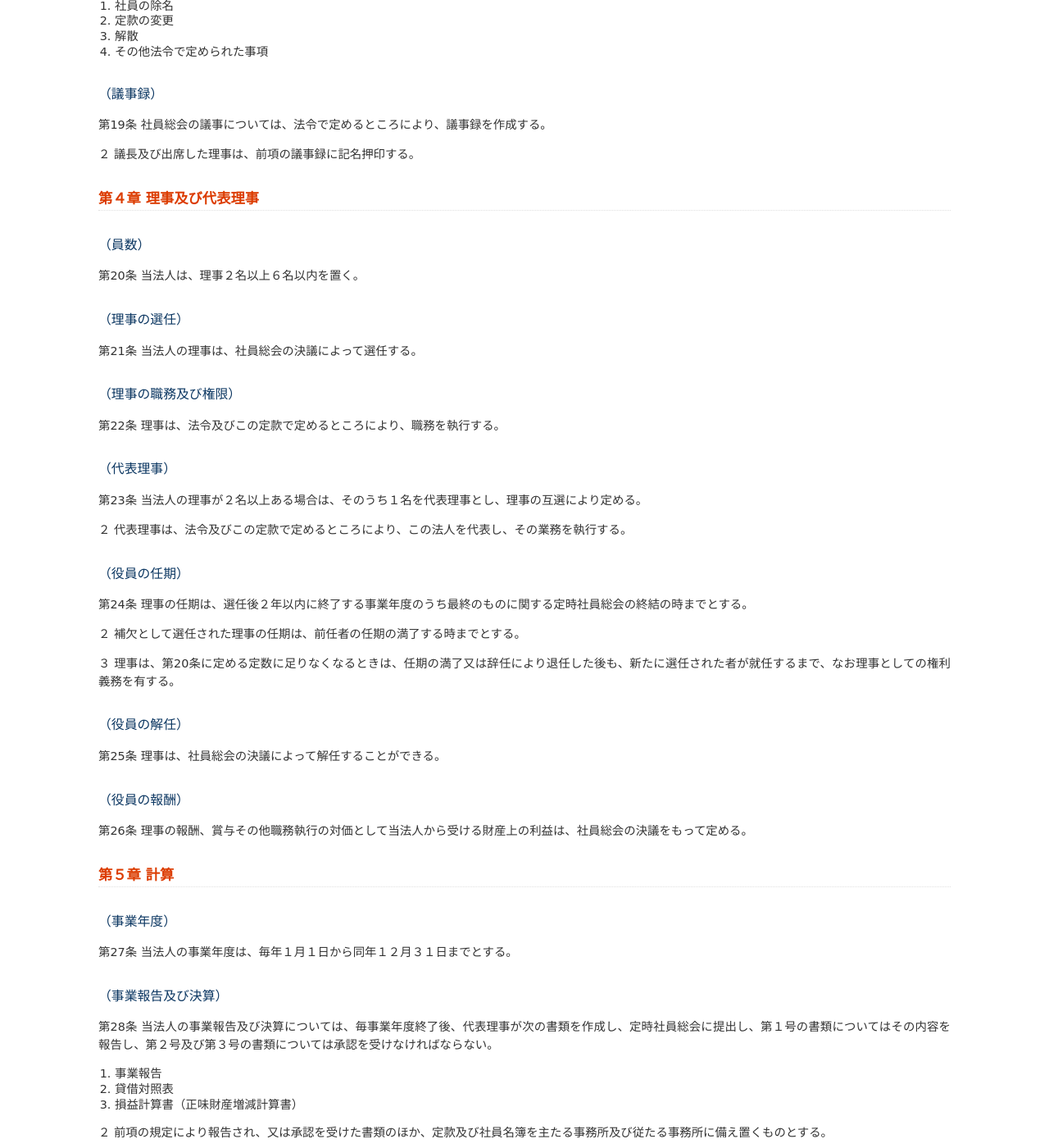
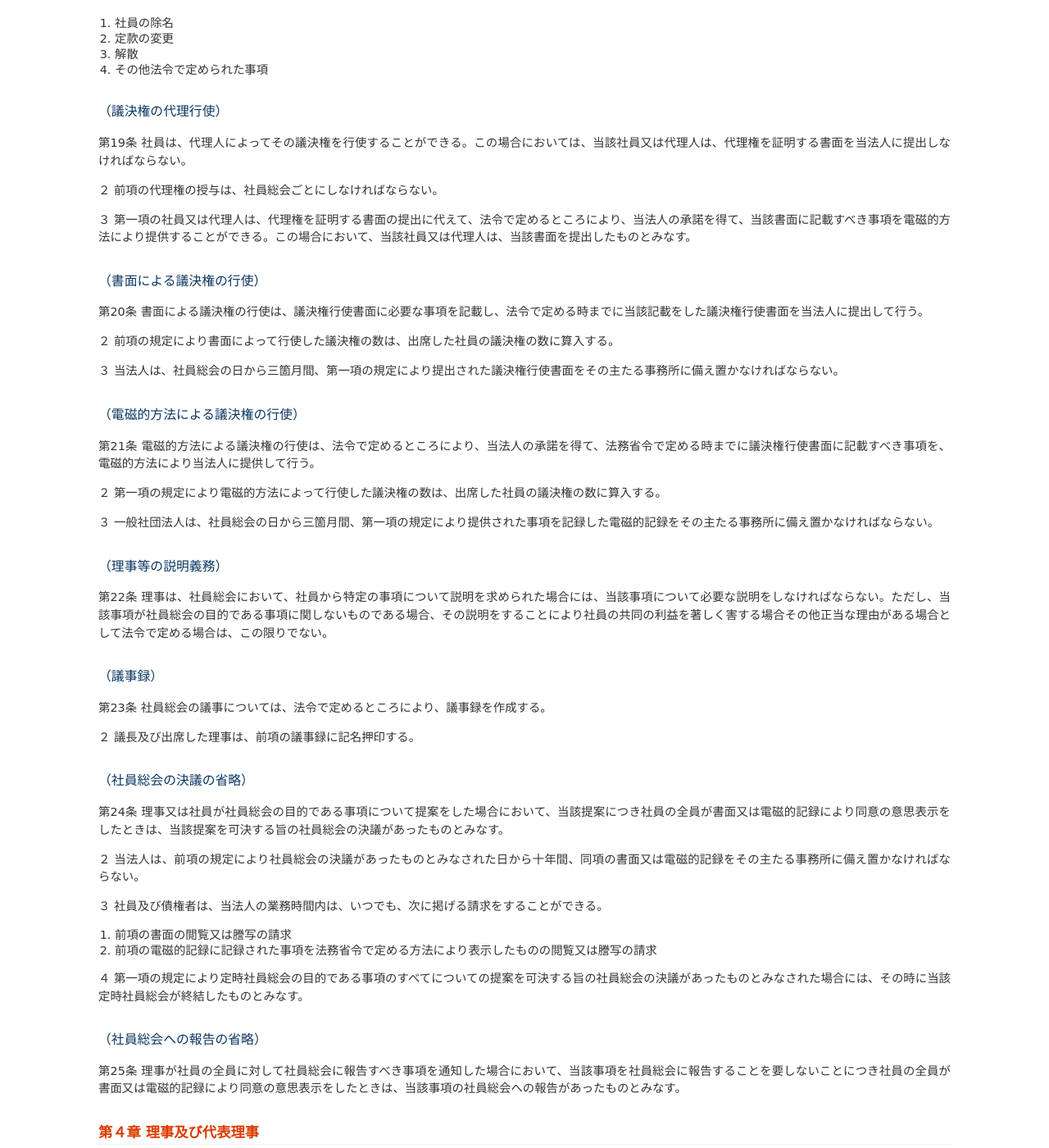
Before and after one commit to pyconjp/www.pycon.jp, a Sphinx documentation site: the page built from source/committee/contract.rst, in a window 1280 px wide and 1400 px high, scrolled down 2934 px. Shown: the whole window at 82% size. Built offline with Sphinx 7.4.7, drawn with Linux system fonts in a browser that asks for light colours; some of the changed text lies outside the part shown.

Commit message:
ISSHA-2094 定款を更新

```diff
--- a/source/committee/contract.rst
+++ b/source/committee/contract.rst
@@ -1,10 +1,11 @@
-============================
- 一般社団法人 PyCon JP 定款
-============================
+======================================
+ 一般社団法人PyCon JP Association定款
+======================================
 
 - 平成25年3月8日 作成
 - 平成25年3月19日 公証人認証
 - 平成25年3月21日 設立
+- 令和2年2月26日 改訂
 
 .. contents:: 目次
    :depth: 2
@@ -14,7 +15,7 @@
 
 （名称）
 --------
-第１条 当法人は、 **一般社団法人 PyCon JP** と称する。英文名は、 **PyCon JP Committee** と称し、通称名を **#pyconjp** とする。
+第１条 当法人は、 **一般社団法人PyCon JP Association** と称する。英文名は、 **PyCon JP Association** と称する。
 
 （目的）
 --------
@@ -68,8 +69,7 @@
 
 （社員資格の喪失）
 ------------------
-第11条 前2条の場合のほか、社員は、次のいずれかに該当するに至ったときは、その資
-格を喪失する。
+第11条 前2条の場合のほか、社員は、次のいずれかに該当するに至ったときは、その資格を喪失する。
 
 1. 第8条の支払義務を半年以上履行しなかったとき。
 2. 総社員が同意したとき。
@@ -123,59 +123,108 @@
 3. 解散
 4. その他法令で定められた事項
 
+（議決権の代理行使）
+--------------------
+第19条 社員は、代理人によってその議決権を行使することができる。この場合においては、当該社員又は代理人は、代理権を証明する書面を当法人に提出しなければならない。
+
+２ 前項の代理権の授与は、社員総会ごとにしなければならない。
+
+３ 第一項の社員又は代理人は、代理権を証明する書面の提出に代えて、法令で定めるところにより、当法人の承諾を得て、当該書面に記載すべき事項を電磁的方法により提供することができる。この場合において、当該社員又は代理人は、当該書面を提出したものとみなす。
+
+（書面による議決権の行使）
+--------------------------
+第20条 書面による議決権の行使は、議決権行使書面に必要な事項を記載し、法令で定める時までに当該記載をした議決権行使書面を当法人に提出して行う。
+
+２ 前項の規定により書面によって行使した議決権の数は、出席した社員の議決権の数に算入する。
+
+３ 当法人は、社員総会の日から三箇月間、第一項の規定により提出された議決権行使書面をその主たる事務所に備え置かなければならない。
+
+（電磁的方法による議決権の行使）
+--------------------------------
+第21条 電磁的方法による議決権の行使は、法令で定めるところにより、当法人の承諾を得て、法務省令で定める時までに議決権行使書面に記載すべき事項を、電磁的方法により当法人に提供して行う。
+
+２ 第一項の規定により電磁的方法によって行使した議決権の数は、出席した社員の議決権の数に算入する。
+
+３ 一般社団法人は、社員総会の日から三箇月間、第一項の規定により提供された事項を記録した電磁的記録をその主たる事務所に備え置かなければならない。
+
+（理事等の説明義務）
+--------------------
+第22条 理事は、社員総会において、社員から特定の事項について説明を求められた場合には、当該事項について必要な説明をしなければならない。ただし、当該事項が社員総会の目的である事項に関しないものである場合、その説明をすることにより社員の共同の利益を著しく害する場合その他正当な理由がある場合として法令で定める場合は、この限りでない。
+
 （議事録）
 ----------
-第19条 社員総会の議事については、法令で定めるところにより、議事録を作成する。
+第23条 社員総会の議事については、法令で定めるところにより、議事録を作成する。
 
 ２ 議長及び出席した理事は、前項の議事録に記名押印する。
+
+（社員総会の決議の省略）
+------------------------
+第24条 理事又は社員が社員総会の目的である事項について提案をした場合において、当該提案につき社員の全員が書面又は電磁的記録により同意の意思表示をしたときは、当該提案を可決する旨の社員総会の決議があったものとみなす。
+
+２ 当法人は、前項の規定により社員総会の決議があったものとみなされた日から十年間、同項の書面又は電磁的記録をその主たる事務所に備え置かなければならない。
+
+３ 社員及び債権者は、当法人の業務時間内は、いつでも、次に掲げる請求をすることができる。
+
+1. 前項の書面の閲覧又は謄写の請求
+2. 前項の電磁的記録に記録された事項を法務省令で定める方法により表示したものの閲覧又は謄写の請求
+
+４ 第一項の規定により定時社員総会の目的である事項のすべてについての提案を可決する旨の社員総会の決議があったものとみなされた場合には、その時に当該定時社員総会が終結したものとみなす。
+
+（社員総会への報告の省略）
+--------------------------
+第25条 理事が社員の全員に対して社員総会に報告すべき事項を通知した場合において、当該事項を社員総会に報告することを要しないことにつき社員の全員が書面又は電磁的記録により同意の意思表示をしたときは、当該事項の社員総会への報告があったものとみなす。
 
 第４章 理事及び代表理事
 =======================
 
 （員数）
 --------
-第20条 当法人は、理事２名以上６名以内を置く。
+第26条 当法人は、理事２名以上６名以内を置く。
 
 （理事の選任）
 --------------
-第21条 当法人の理事は、社員総会の決議によって選任する。
+第27条 当法人の理事は、社員総会の決議によって選任する。
 
 （理事の職務及び権限）
 ----------------------
-第22条 理事は、法令及びこの定款で定めるところにより、職務を執行する。
+第28条 理事は、法令及びこの定款で定めるところにより、職務を執行する。
 
 （代表理事）
 ------------
-第23条 当法人の理事が２名以上ある場合は、そのうち１名を代表理事とし、理事の互選により定める。
+第29条 当法人の理事が２名以上ある場合は、そのうち１名を代表理事とし、理事の互選により定める。
 
 ２ 代表理事は、法令及びこの定款で定めるところにより、この法人を代表し、その業務を執行する。
 
 （役員の任期）
 --------------
-第24条 理事の任期は、選任後２年以内に終了する事業年度のうち最終のものに関する定時社員総会の終結の時までとする。
+第30条 理事の任期は、選任後１年以内に終了する事業年度のうち最終のものに関する定時社員総会の終結の時までとする。
 
 ２ 補欠として選任された理事の任期は、前任者の任期の満了する時までとする。
 
-３ 理事は、第20条に定める定数に足りなくなるときは、任期の満了又は辞任により退任した後も、新たに選任された者が就任するまで、なお理事としての権利義務を有する。
+３ 理事は、第26条に定める定数に足りなくなるときは、任期の満了又は辞任により退任した後も、新たに選任された者が就任するまで、なお理事としての権利義務を有する。
+
+（役員の辞任）
+--------------
+第31条 任期中に辞任する理事は、辞任する１ヶ月前までに代表理事へ辞任届を提出する。
 
 （役員の解任）
 --------------
-第25条 理事は、社員総会の決議によって解任することができる。
+第32条 理事は、社員総会の決議によって解任することができる。
 
 （役員の報酬）
 --------------
-第26条 理事の報酬、賞与その他職務執行の対価として当法人から受ける財産上の利益は、社員総会の決議をもって定める。
+第33条 理事の報酬、賞与その他職務執行の対価として当法人から受ける財産上の利益は、社員総会の決議をもって定める。
 
 第５章 計算
 ===========
 
 （事業年度）
 ------------
-第27条 当法人の事業年度は、毎年１月１日から同年１２月３１日までとする。
+第34条 当法人の事業年度は、毎年１月１日から同年１２月３１日までとする。
 
 （事業報告及び決算）
 --------------------
-第28条 当法人の事業報告及び決算については、毎事業年度終了後、代表理事が次の書類を作成し、定時社員総会に提出し、第１号の書類についてはその内容を報告し、第２号及び第３号の書類については承認を受けなければならない。
+第35条 当法人の事業報告及び決算については、毎事業年度終了後、代表理事が次の書類を作成し、定時社員総会に提出し、第１号の書類についてはその内容を報告し、第２号及び第３号の書類については承認を受けなければならない。
 
 1. 事業報告
 2. 貸借対照表
@@ -185,73 +234,36 @@
 
 （剰余金の分配の禁止）
 ----------------------
-第29条 当法人は、剰余金の分配を行うことができない。
+第36条 当法人は、剰余金の分配を行うことができない。
 
 第６章 定款の変更及び解散
 =========================
 
 （定款の変更）
 --------------
-第30条 この定款は、社員総会の決議によって変更することができる。
+第37条 この定款は、社員総会の決議によって変更することができる。
 
 （解散）
 --------
-第31条 当法人は、社員総会の決議その他法令で定められた事由により解散する。
+第38条 当法人は、社員総会の決議その他法令で定められた事由により解散する。
 
 （残余財産の帰属）
 ------------------
-第32条 この法人が清算をする場合において有する残余財産は、社員総会の決議を経て、公益社団法人及び公益財団法人の認定等に関する法律第５条第１７号に掲げる法人又は国若しくは地方公共団体に贈与するものとする。
+第39条 この法人が清算をする場合において有する残余財産は、社員総会の決議を経て、公益社団法人及び公益財団法人の認定等に関する法律第５条第１７号に掲げる法人又は国若しくは地方公共団体に贈与するものとする。
 
 第７章 附則
 ===========
 
-（最初の事業年度）
-------------------
-第33条 当法人の最初の事業年度は、当法人成立の日から平成２５年１２月３１日までとする。
-
-（設立時社員の氏名、住所）
---------------------------
-第34条 当法人の設立時社員の氏名及び住所は、次のとおりである。
-
-- 千葉県柏市大室1253番地の22 寺田 学
-- 大阪府大阪市福島区鷺洲5丁目6番41－1102号 増田 泰
-- 東京都練馬区大泉学園町8丁目33番18－602号
-  イクバルビンアバドゥラ（ABDULLAH IQBAL BIN）
-- 埼玉県ふじみ野市清見二丁目2番地8
-  ルイス イアン マシュー（LEWIS IAN MATTHEW）
-
-（設立時理事及び代表理事）
---------------------------
-第35条 当法人の設立時理事及び設立時代表理事は、次のとおりである。
-
-- 設立時理事:
-
-  - 寺田 学
-  - 増田 泰
-  - 清水川 貴之
-  - 鈴木 隆典
-  - イクバルビンアバドゥラ（ABDULLAH IQBAL BIN）
-  - ルイス イアン マシュー（LEWIS IAN MATTHEW）
-
-- 設立時代表理事: 寺田 学
-
 （法令の適用）
 --------------
-第36条 この定款に記載のない事項は、すべて一般社団法人及び一般財団法人に関する法律その他の法令の定めるところによる。
+第40条 この定款に記載のない事項は、すべて一般社団法人及び一般財団法人に関する法律その他の法令の定めるところによる。
 
 -----
 
-以上、一般社団法人PyCon JP設立するため、社員４名の定款作成代理人である行政書士塩野智恵は、電磁的記録である本定款を作成し、電子署名する。
+この定款は原本と相違ありません。
 
-平成25年3月8日
+令和2年2月26日
 
-- 社員 寺田 学
-- 社員 増田 泰
-- 社員 イクバルビンアバドゥラ（ABDULLAH IQBAL BIN）
-- 社員 ルイス イアン マシュー（LEWIS IAN MATTHEW）
+一般社団法人PyCon JP Association
 
-上記発起人の定款作成代理人
-
-埼玉県ふじみ野市桜ヶ丘三丁目27番3号
-行政書士 塩野 智恵
-登録番号第01130527号
+代表理事 寺田 学
```
